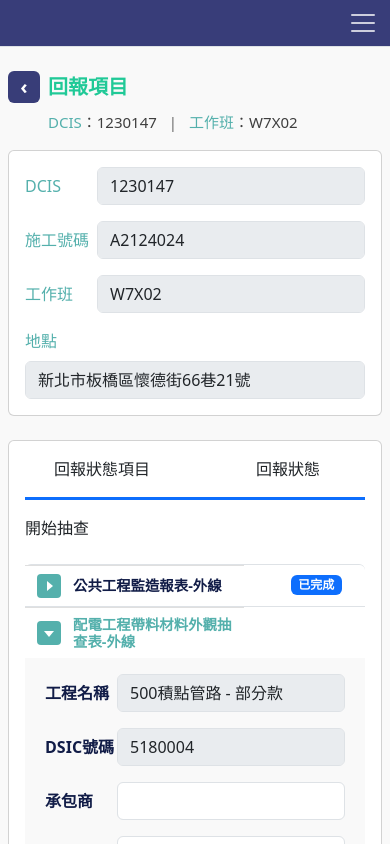
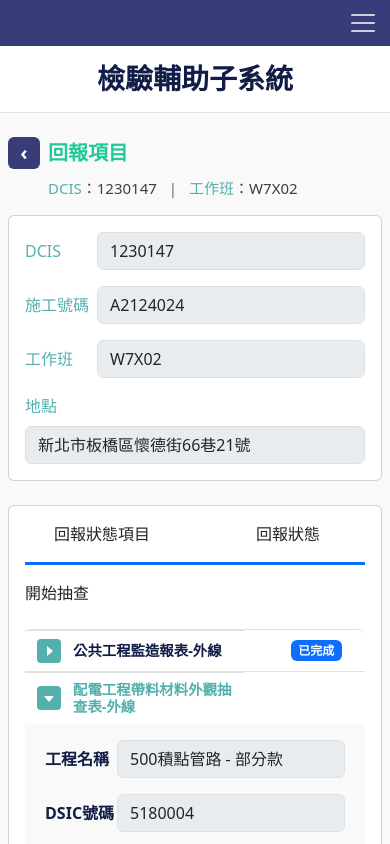
Before and after one commit to crazyms520/tp-demo, a Vue app: page / in a window 390 px wide. Shown: the top 844 px of the page. Built offline with nearby package versions, Linux system fonts and the light colour scheme.

Commit message:
Refactor inspection routes and update titles in InspectionFormDesktop.vue. Changed route name from 'inspection-desktop' to 'inspection' and simplified the title in the header. Added a mobile-friendly title for smaller screens.

```diff
--- a/src/router/index.js
+++ b/src/router/index.js
@@ -3,15 +3,9 @@ import { createRouter, createWebHistory } from 'vue-router'
 const routes = [
   {
     path: '/',
-    name: 'inspection-desktop',
+    name: 'inspection',
     component: () => import('@/views/InspectionFormDesktop.vue'),
-    meta: { title: '配電工程帶料材料外觀抽查表（桌面版）' },
-  },
-  {
-    path: '/mobile',
-    name: 'inspection-mobile',
-    component: () => import('@/views/InspectionFormMobile.vue'),
-    meta: { title: '配電工程帶料材料外觀抽查表（手機版）' },
+    meta: { title: '配電工程帶料材料外觀抽查表' },
   },
 ]
 
--- a/src/views/InspectionFormDesktop.vue
+++ b/src/views/InspectionFormDesktop.vue
@@ -107,7 +107,7 @@ function clearSignature(index) {
             </div>
             <!-- 桌面：標題 + 使用者 + 按鈕 -->
             <div class="col d-none d-lg-flex align-items-center justify-content-between flex-nowrap min-width-0">
-              <h1 class="header-title mb-0 me-3">配電工程檢驗輔助子系統</h1>
+              <h1 class="header-title mb-0 me-3">檢驗輔助子系統</h1>
               <div class="d-flex align-items-center gap-3 me-3 flex-shrink-0">
                 <div class="avatar rounded-circle bg-light d-flex align-items-center justify-content-center"><i
                     class="bi bi-person"></i></div>
@@ -137,7 +137,6 @@ function clearSignature(index) {
           <button type="button" class="btn-close" data-bs-dismiss="offcanvas" aria-label="關閉"></button>
         </div>
         <div class="offcanvas-body pt-3">
-          <h1 class="header-title h5 mb-4">配電工程檢驗輔助子系統</h1>
           <div class="d-flex align-items-center gap-3 mb-4">
             <div class="avatar rounded-circle bg-light d-flex align-items-center justify-content-center"><i
                 class="bi bi-person"></i></div>
@@ -155,6 +154,10 @@ function clearSignature(index) {
                 class="bi bi-box-arrow-right me-2" aria-hidden="true"></i>登出</button>
           </div>
         </div>
+      </div>
+
+      <div class="d-flex d-lg-none justify-content-center align-items-center bg-white">
+        <h1 class="header-title h5 m-0 p-3 text-center">檢驗輔助子系統</h1>
       </div>
     </header>
 
```
